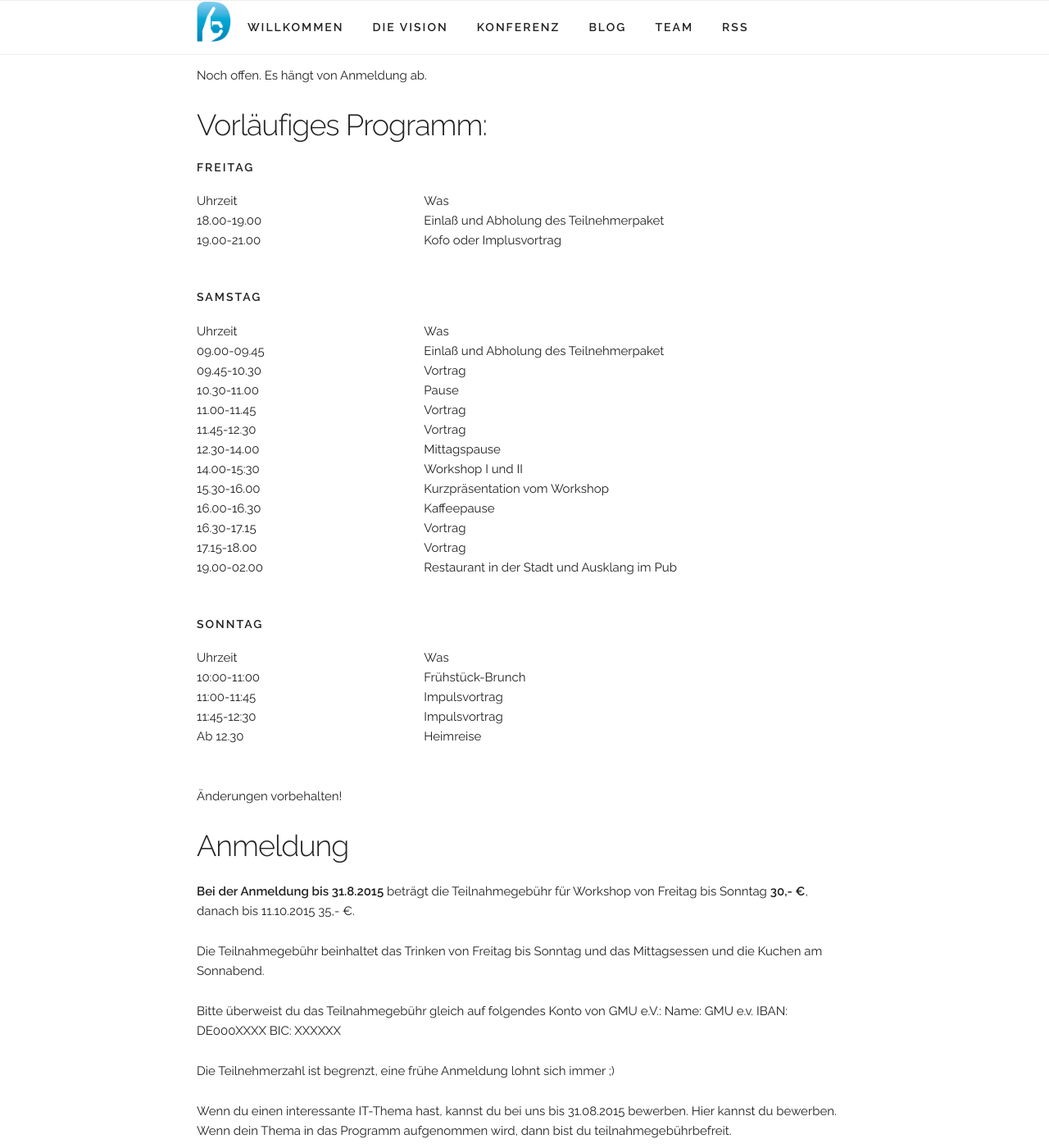
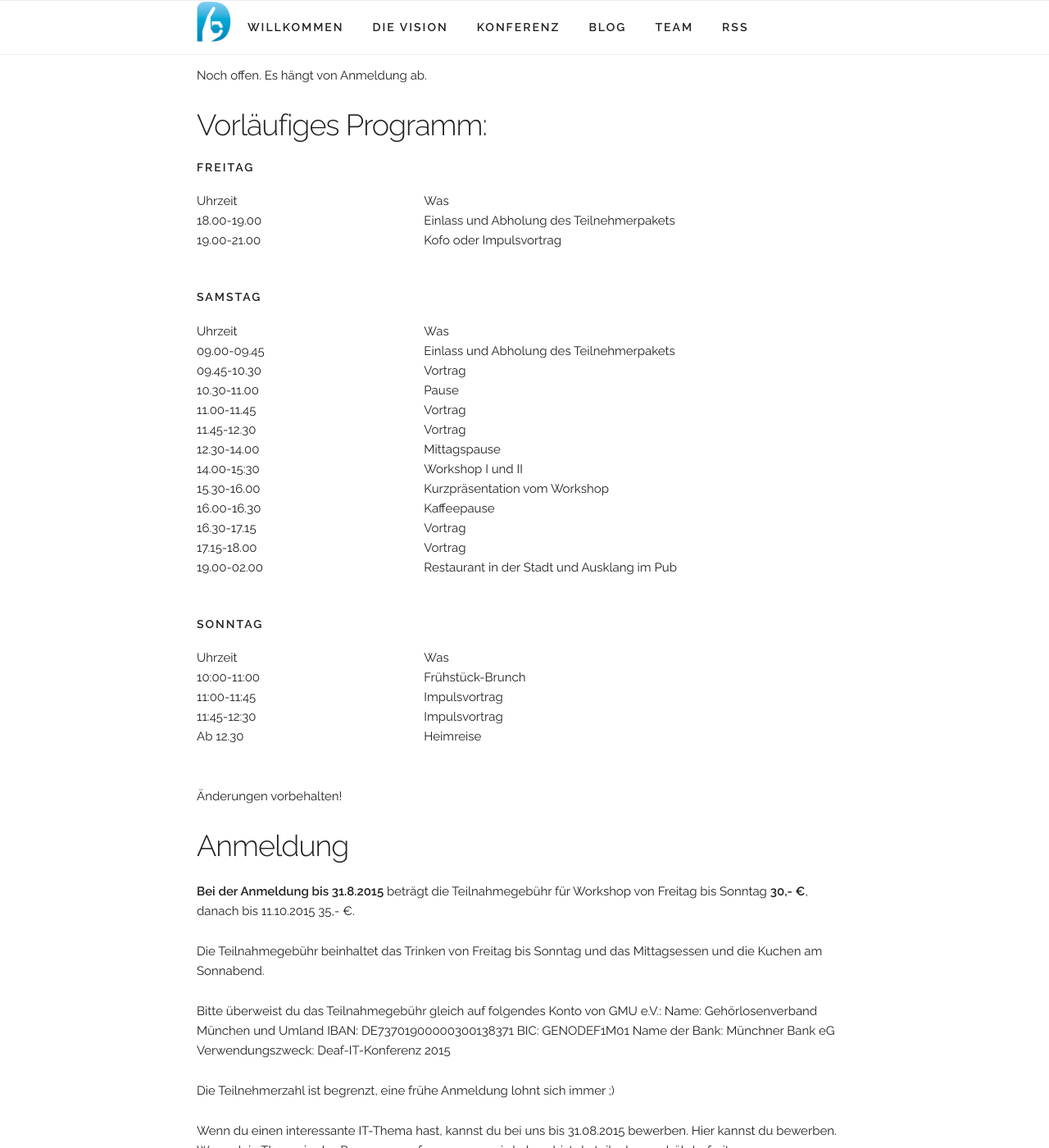
Before and after one commit to NickelPic/deafit.github.io, a Jekyll site: the page built from conference2015.md, in a window 1280 px wide and 1400 px high, scrolled down 1178 px. Shown: the whole window at 82% size. Built offline with Jekyll 4.4.1, drawn with Linux system fonts in a browser that asks for light colours; nearby versions of some CDN libraries.

Commit message:
Update conference2015.md

```diff
--- a/conference2015.md
+++ b/conference2015.md
@@ -39,11 +39,11 @@ Noch offen. Es hängt von Anmeldung ab.
 
   <div class="row">
     <div class="one-third column">18.00-19.00</div>
-    <div class="two-thirds column">Einlaß und Abholung des Teilnehmerpaket</div>
+    <div class="two-thirds column">Einlass und Abholung des Teilnehmerpakets</div>
   </div>
   <div class="row">
     <div class="one-third column">19.00-21.00</div>
-    <div class="two-thirds column">Kofo oder Implusvortrag</div>
+    <div class="two-thirds column">Kofo oder Impulsvortrag</div>
   </div>
 </div>
 <BR/>
@@ -58,7 +58,7 @@ Noch offen. Es hängt von Anmeldung ab.
 
   <div class="row">
     <div class="one-third column">09.00-09.45</div>
-    <div class="two-thirds column">Einlaß und Abholung des Teilnehmerpaket</div>
+    <div class="two-thirds column">Einlass und Abholung des Teilnehmerpakets</div>
   </div>
    <div class="row">
     <div class="one-third column">09.45-10.30</div>
@@ -143,9 +143,11 @@ Noch offen. Es hängt von Anmeldung ab.
 Die Teilnahmegebühr beinhaltet das Trinken von Freitag bis Sonntag und das Mittagsessen und die Kuchen am Sonnabend.
 
 Bitte überweist du das Teilnahmegebühr gleich auf folgendes Konto von GMU e.V.:
-Name: GMU e.v.
-IBAN: DE000XXXX
-BIC: XXXXXX
+Name: Gehörlosenverband München und Umland
+IBAN: DE73701900000300138371
+BIC: GENODEF1M01
+Name der Bank: Münchner Bank eG
+Verwendungszweck: Deaf-IT-Konferenz 2015
 
 Die Teilnehmerzahl ist begrenzt, eine frühe Anmeldung lohnt sich immer ;)
 
```
